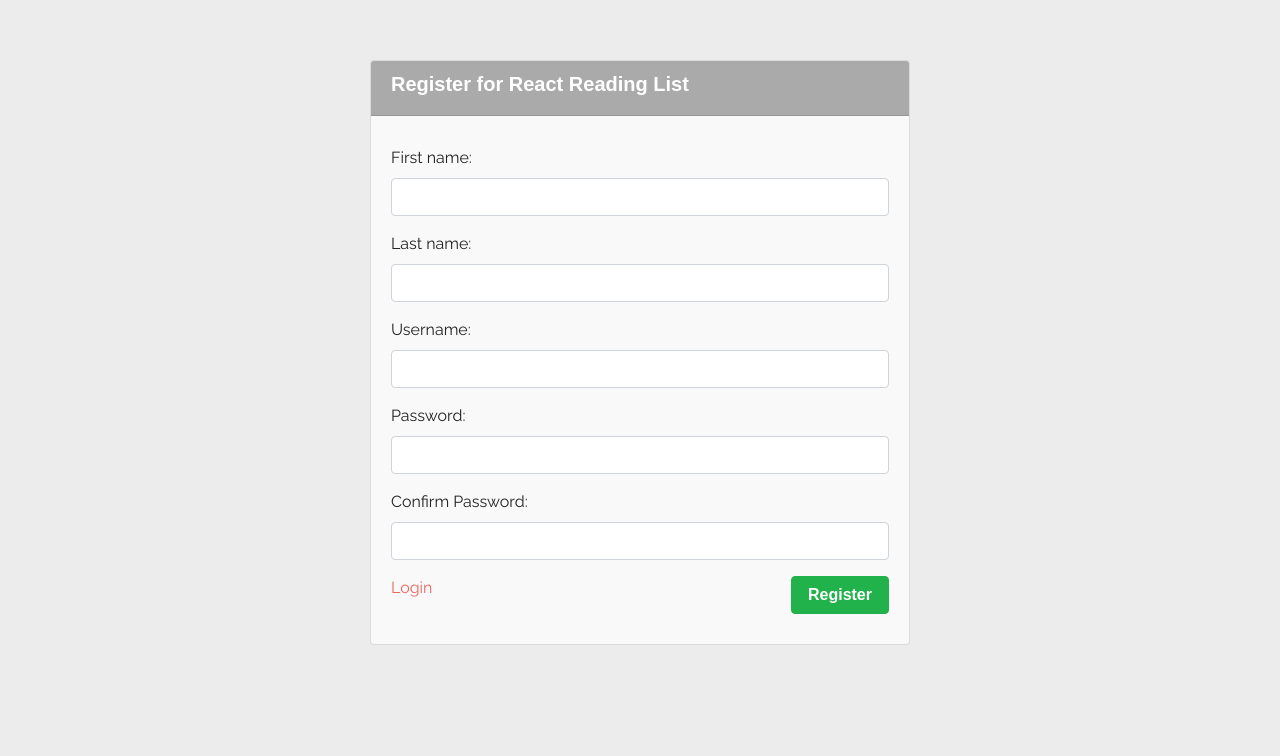
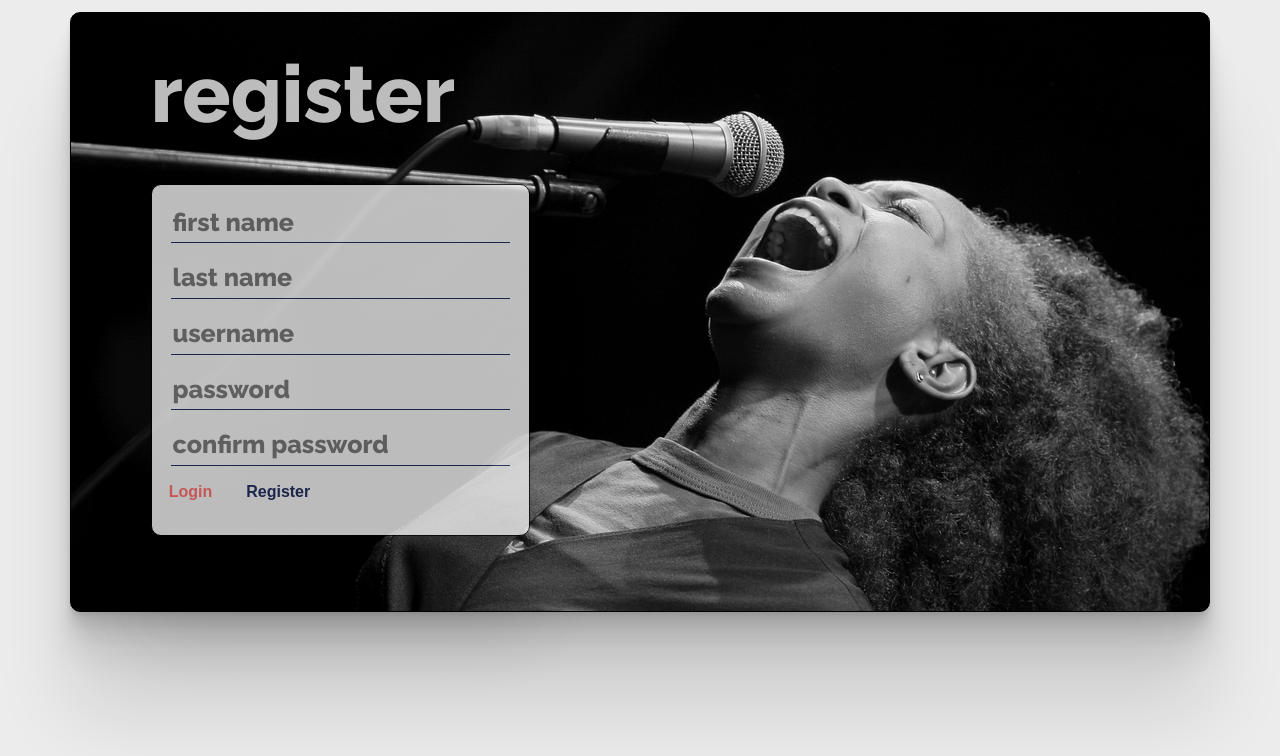
Before and after one commit to jhf1203/acmpmt, a React (Create React App) app in the folder client/: page /signup in a window 1280 px wide. Shown: the top 756 px of the page. Built offline with nearby package versions, Linux system fonts and the light colour scheme; no server answers; a web font is replaced by a local one.

Commit message:
styled register page

```diff
--- a/client/src/index.css
+++ b/client/src/index.css
@@ -42,14 +42,14 @@ h1 {
   border-bottom: 3px solid #F8E9A1;
   margin-right:-14%;
   margin-left:-14%;
-  padding-bottom:2%;
+  padding-bottom:1%;
   margin-top:0%
 }
 
 .pronunciation-text {
   font-family: "IM Fell Great Primer";
   font-size: 18px;
-  padding-left: 13%;
+  padding-left: 3%;
   margin-top:3%;
   text-align: left;
   margin-bottom: 1%
@@ -58,7 +58,7 @@ h1 {
   font-family: "IM Fell Great Primer";
   font-size: 14px;
   font-weight:600;
-  padding-right: 25%;
+  padding-right: 35%;
   text-align: right;
 }
 
@@ -82,7 +82,7 @@ h1 {
 
 .border-5 {
   background-color: #24305E;
-  margin-bottom: 5%
+  margin-bottom: 3%
 }
 
 .login-card {
@@ -169,8 +169,90 @@ h1 {
   color: #F76C6C
 }
 
+/* Register Component */
 
+.outer-col {
+  border:  1px solid black;
+  border-radius: 10px;
+  background-image:url("./assets/content-imgs/badu.jpg");
+  min-height: 600px;
+  box-shadow:
+    0 2.8px 2.2px rgba(0, 0, 0, 0.034),
+    0 4.7px 5.3px rgba(0, 0, 0, 0.048),
+    0 12.5px 10px rgba(0, 0, 0, 0.06),
+    0 22.3px 17.9px rgba(0, 0, 0, 0.072),
+    0 41.8px 33.4px rgba(0, 0, 0, 0.086),
+    0 100px 80px rgba(0, 0, 0, 0.12)
+}
 
+.inner-row {
+  height:80%;
+}
+.inner-col {
+  height:100%;
+  margin-left:7%;
+  opacity:0.8
+}
+
+.inner-col:hover{
+  opacity:1;
+  transition: opacity 1s ease-in-out;
+}
+
+.signup-title-text {
+  color:#ececec;
+  font-weight:800;
+  font-size:80px;
+  font-family: "Raleway";
+  width:100%;
+  margin-top:10%;
+  box-shadow:
+    0 2.8px 2.2px rgba(0, 0, 0, 0.034),
+    0 4.7px 5.3px rgba(0, 0, 0, 0.048),
+    0 12.5px 10px rgba(0, 0, 0, 0.06),
+    0 22.3px 17.9px rgba(0, 0, 0, 0.072),
+    0 41.8px 33.4px rgba(0, 0, 0, 0.086),
+    0 100px 80px rgba(0, 0, 0, 0.12)
+
+}
+
+.register-card {
+  height: 80%;
+  margin-top:10%;
+  margin-bottom:10%;
+  background-color:#ececec;
+  border: 1px solid black;
+  border-radius:10px;
+  box-shadow:
+    0 2.8px 2.2px rgba(0, 0, 0, 0.034),
+    0 4.7px 5.3px rgba(0, 0, 0, 0.048),
+    0 12.5px 10px rgba(0, 0, 0, 0.06),
+    0 22.3px 17.9px rgba(0, 0, 0, 0.072),
+    0 41.8px 33.4px rgba(0, 0, 0, 0.086),
+    0 100px 80px rgba(0, 0, 0, 0.12)
+}
+
+.register-card:hover{
+  opacity: 1;
+  transition: opacity 1s ease;
+
+}
+
+.signup-input {
+  background-color: #ececec;
+  width: 90%;
+  margin: 5%;
+  border-bottom: 1px solid #24305E!important;
+  border:none;
+  font-size: 25px;
+  font-weight: 800;
+  margin-top:2%;
+  margin-bottom:2%;
+}
+
+.signup-input:active{
+  border:none!important
+}
 
 
 /* Album List Component */
--- a/client/src/pages/Auth/SignupForm.js
+++ b/client/src/pages/Auth/SignupForm.js
@@ -48,52 +48,65 @@ function SignupForm() {
   return (
     <Container>
       <Row>
-        <Col size="md-3"></Col>
-        <Col size="md-6">
-          <Card title="Register for React Reading List">
+        {/* <Col size="md-1"></Col> */}
+        <div className="col-md-12 outer-col">
+          <div className="row inner-row">
+          <div className="col-md-4 inner-col">
+            <div className="row register-title-row">
+              <h2 className="signup-title-text">register</h2>
+            </div>
+            <div className="row signup-form-row">
+                <div className="card register-card">
                   <form style={{marginTop: 10}}>
-              <label htmlFor="username">First name: </label>
-              <Input
+                    <input className="signup-input"
+                      placeholder="first name"
                       type="text"
                       name="firstName"
                       value={userObject.firstName}
                       onChange={handleChange}
                     />
-              <label htmlFor="username">Last name: </label>
-              <Input
+                    <input className="signup-input"
+                      placeholder="last name"
                       type="text"
                       name="lastName"
                       value={userObject.lastName}
                       onChange={handleChange}
                     />
-              <label htmlFor="username">Username: </label>
-              <Input
+                    <input className="signup-input"
+                      placeholder="username"
                       type="text"
                       name="username"
                       value={userObject.username}
                       onChange={handleChange}
                     />
-              <label htmlFor="password">Password: </label>
-              <Input
+                    <input className="signup-input"
+                      placeholder="password"
                       type="password"
                       name="password"
                       value={userObject.password}
                       onChange={handleChange}
                     />
-              <label htmlFor="confirmPassword">Confirm Password: </label>
-              <Input
+                    <input className="signup-input"
+                      placeholder="confirm password"
                       type="password"
                       name="confirmPassword"
                       value={userObject.confirmPassword}
                       onChange={handleChange}
                     />
-              <Link to="/">Login</Link>
-              <FormBtn onClick={handleSubmit}>Register</FormBtn>
+                    <Link className="btn btn-link login-btn mb-4" to="/">Login</Link>
+                    <button className="btn btn-link signup-btn mb-4 mr-5" onClick={handleSubmit}>Register</button>
                   </form>
-          </Card>
-        </Col>
-        <Col size="md-3"></Col>
+                </div>
+              </div>
+            </div>
+            <Col size="md-4"></Col>
+
+            <Col size="md-4"></Col>
+          </div>
+        </div>
+        {/* <Col size="md-1"></Col> */}
       </Row>
+
     </Container>
   )
 }
```
Also changed, not shown: client/src/assets/content-imgs/badu.jpg (added). Lines whose indentation alone changed are shown as unchanged.
